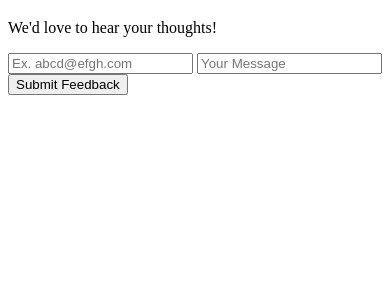
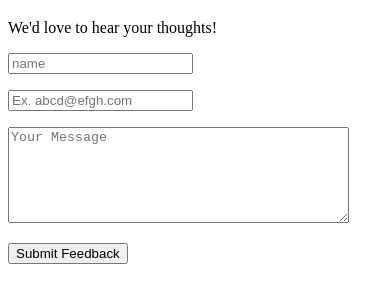
Before and after one commit to Ruhdical/odin-recipes, a plain HTML site: page feedback/feedback.html in a window 390 px wide. Shown: the part 108-410 px from the top of the page. Drawn offline with Linux system fonts and the light colour scheme.

Commit message:
enlarged texarea of feedback, make also feedbackpage viewable mobile

```diff
--- a/feedback/feedback.html
+++ b/feedback/feedback.html
@@ -1,6 +1,8 @@
 <!DOCTYPE html>
 <html lang="en">
 <head>
+    <meta charset="UTF-8">
+    <meta name="viewport" content="width=device-width, initial-scale=1">
 <title>Feedback</title>
 </head>
 <body>
@@ -8,9 +10,10 @@
     <h1>Feedback</h1>
     <p>We'd love to hear your thoughts!</p>
     <form action="thankyou.html">
-        <input type="email" placeholder="Ex. abcd@efgh.com">
-        <input type="text" placeholder="Your Message">
-        <button type="submit">Submit Feedback</button>
+        <p><input type="text" placeholder="name"></p>
+        <p><input type="email" placeholder="Ex. abcd@efgh.com"></p>
+        <p><textarea placeholder="Your Message" rows="6" cols="40"></textarea></p>
+        <p><button type="submit">Submit Feedback</button></p>
     </form>
 </body>
 
```
Also changed, not shown: feedback/thankyou.html (+2 -0 lines).
